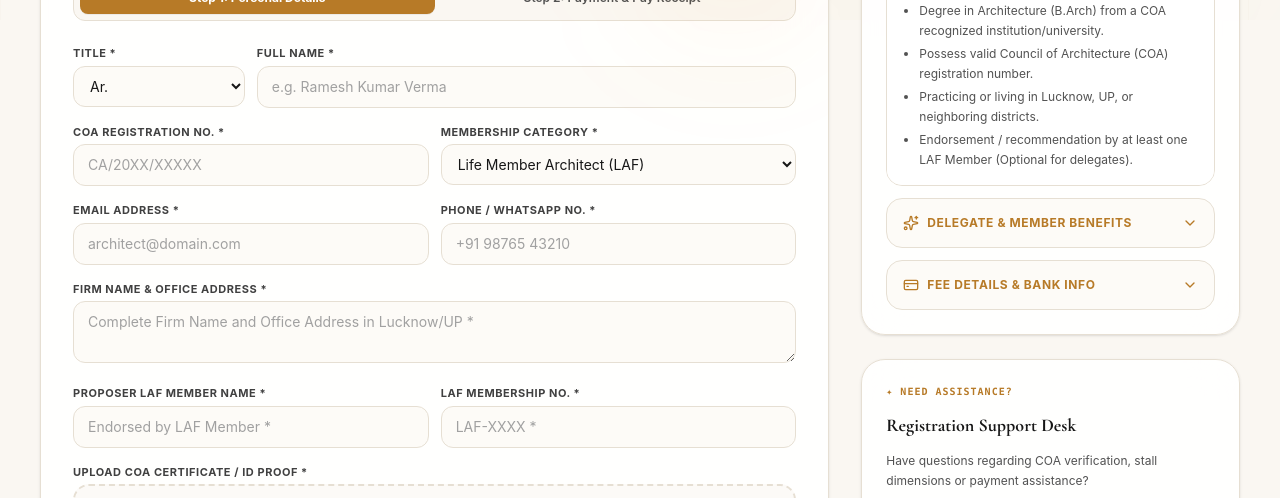
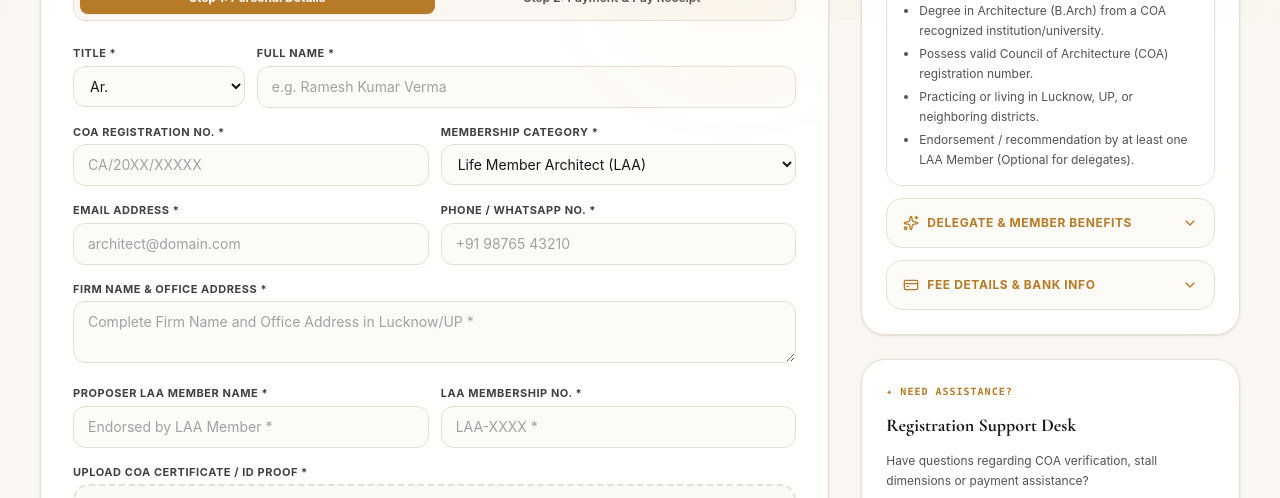
Before and after one commit to shiv-ay007/laa_event_project, a React (Vite) app in the folder LAA-3.0/: page /register in a window 1280 px wide. Shown: the part 780-1278 px from the top of the page. Built offline with nearby package versions, Linux system fonts and the light colour scheme.

Commit message:
update form 1244

```diff
--- a/LAA-3.0/src/pages/RegistrationPage.jsx
+++ b/LAA-3.0/src/pages/RegistrationPage.jsx
@@ -164,8 +164,8 @@ const RegistrationPage = () => {
     }
     if (!archData.phone?.trim()) errors.phone = 'Phone / WhatsApp No. is required';
     if (!archData.officeAddress?.trim()) errors.officeAddress = 'Firm Name & Office Address is required';
-    if (!archData.proposerName?.trim()) errors.proposerName = 'Proposer LAF Member Name is required';
-    if (!archData.laaNumber?.trim()) errors.laaNumber = 'LAF Membership No. is required';
+    if (!archData.proposerName?.trim()) errors.proposerName = 'Proposer LAA Member Name is required';
+    if (!archData.laaNumber?.trim()) errors.laaNumber = 'LAA Membership No. is required';
     if (!archCoaFile) errors.archCoaFile = 'Please upload COA Certificate / ID Proof';
 
     setArchErrors(errors);
@@ -210,8 +210,8 @@ const RegistrationPage = () => {
     }
     if (!engData.phone?.trim()) errors.phone = 'Phone / WhatsApp No. is required';
     if (!engData.officeAddress?.trim()) errors.officeAddress = 'Firm Name & Office Address is required';
-    if (!engData.proposerName?.trim()) errors.proposerName = 'Proposer LAF Member Name is required';
-    if (!engData.laaNumber?.trim()) errors.laaNumber = 'LAF Membership No. is required';
+    if (!engData.proposerName?.trim()) errors.proposerName = 'Proposer LAA Member Name is required';
+    if (!engData.laaNumber?.trim()) errors.laaNumber = 'LAA Membership No. is required';
     if (!engCertFile) errors.engCertFile = 'Please upload Engineering / Consultant Certificate / ID Proof';
 
     setEngErrors(errors);
@@ -585,7 +585,7 @@ const RegistrationPage = () => {
                               onChange={handleArchInputChange}
                               className="w-full bg-[#FDFBF7] border border-[#E6DFD3] focus:border-[#B77A27] focus:bg-white rounded-xl px-3 py-2.5 text-xs sm:text-sm text-[#171717] focus:outline-none focus:ring-2 focus:ring-[#B77A27]/20 transition-all"
                             >
-                              <option value="Life Member Architect">Life Member Architect (LAF)</option>
+                              <option value="Life Member Architect">Life Member Architect (LAA)</option>
                               <option value="Executive Member">Executive Member</option>
                               <option value="Associate Architect">Associate Architect Delegate</option>
                               <option value="Student Architect">Student / Emerging Architect</option>
@@ -656,17 +656,17 @@ const RegistrationPage = () => {
                           )}
                         </div>
 
-                        {/* Proposer Name & LAF Number */}
+                        {/* Proposer Name & LAA Number */}
                         <div className="grid sm:grid-cols-2 gap-3">
                           <div>
                             <label className="block text-[11px] uppercase tracking-wider font-bold text-neutral-700 mb-1">
-                              Proposer LAF Member Name *
+                              Proposer LAA Member Name *
                             </label>
                             <input
                               type="text"
                               name="proposerName"
                               required
-                              placeholder="Endorsed by LAF Member *"
+                              placeholder="Endorsed by LAA Member *"
                               value={archData.proposerName}
                               onChange={handleArchInputChange}
                               className={`w-full bg-[#FDFBF7] border ${
@@ -679,13 +679,13 @@ const RegistrationPage = () => {
                           </div>
                           <div>
                             <label className="block text-[11px] uppercase tracking-wider font-bold text-neutral-700 mb-1">
-                              LAF Membership No. *
+                              LAA Membership No. *
                             </label>
                             <input
                               type="text"
                               name="laaNumber"
                               required
-                              placeholder="LAF-XXXX *"
+                              placeholder="LAA-XXXX *"
                               value={archData.laaNumber}
                               onChange={handleArchInputChange}
                               className={`w-full bg-[#FDFBF7] border ${
@@ -917,7 +917,7 @@ const RegistrationPage = () => {
                         ? 'bg-emerald-50 border-emerald-300 text-emerald-700'
                         : 'bg-[#B77A27]/10 border-[#B77A27]/25 text-[#B77A27]'
                     }`}>
-                      {engData.category === 'LAA Member' ? 'LAF Member • Fee: ₹0' : 'Other than LAF • Fee: ₹2,000'}
+                      {engData.category === 'LAA Member' ? 'LAA Member • Fee: ₹0' : 'Other than LAA • Fee: ₹2,000'}
                     </span>
                   </div>
 
@@ -1046,12 +1046,12 @@ const RegistrationPage = () => {
                               onChange={handleEngInputChange}
                               className="w-full bg-[#FDFBF7] border border-[#E6DFD3] focus:border-[#B77A27] focus:bg-white rounded-xl px-3 py-2.5 text-xs sm:text-sm text-[#171717] font-medium focus:outline-none focus:ring-2 focus:ring-[#B77A27]/20 transition-all"
                             >
-                              <option value="LAA Member">LAF Member (Fees: ₹0)</option>
-                              <option value="Other than LAA">Other than LAF (Fees: ₹2,000 INR)</option>
+                              <option value="LAA Member">LAA Member (Fees: ₹0)</option>
+                              <option value="Other than LAA">Other than LAA (Fees: ₹2,000 INR)</option>
                             </select>
                             <p className="text-[10.5px] mt-1 text-neutral-500">
                               {engData.category === 'LAA Member'
-                                ? '✦ Free entry for verified LAF Members (No registration fee).'
+                                ? '✦ Free entry for verified LAA Members (No registration fee).'
                                 : '✦ Standard delegate pass fee: ₹2,000 INR.'}
                             </p>
                           </div>
@@ -1120,17 +1120,17 @@ const RegistrationPage = () => {
                           )}
                         </div>
 
-                        {/* Proposer Name & LAF Number */}
+                        {/* Proposer Name & LAA Number */}
                         <div className="grid sm:grid-cols-2 gap-3">
                           <div>
                             <label className="block text-[11px] uppercase tracking-wider font-bold text-neutral-700 mb-1">
-                              Proposer LAF Member Name *
+                              Proposer LAA Member Name *
                             </label>
                             <input
                               type="text"
                               name="proposerName"
                               required
-                              placeholder="Endorsed by LAF Member *"
+                              placeholder="Endorsed by LAA Member *"
                               value={engData.proposerName}
                               onChange={handleEngInputChange}
                               className={`w-full bg-[#FDFBF7] border ${
@@ -1143,13 +1143,13 @@ const RegistrationPage = () => {
                           </div>
                           <div>
                             <label className="block text-[11px] uppercase tracking-wider font-bold text-neutral-700 mb-1">
-                              LAF Membership No. *
+                              LAA Membership No. *
                             </label>
                             <input
                               type="text"
                               name="laaNumber"
                               required
-                              placeholder="LAF-XXXX *"
+                              placeholder="LAA-XXXX *"
                               value={engData.laaNumber}
                               onChange={handleEngInputChange}
                               className={`w-full bg-[#FDFBF7] border ${
@@ -1217,13 +1217,13 @@ const RegistrationPage = () => {
                           <div className="p-4 rounded-2xl bg-emerald-50 border border-emerald-200 text-xs text-emerald-900 space-y-2">
                             <div className="flex items-center gap-2 font-bold text-emerald-800 text-sm">
                               <CheckCircle2 className="w-5 h-5 text-emerald-600" />
-                              <span>LAF Member Category — Complimentary Registration</span>
+                              <span>LAA Member Category — Complimentary Registration</span>
                             </div>
                             <p className="text-emerald-800 text-[12px] leading-relaxed">
                               Engineer / Consultant Delegate Fee: <strong className="text-emerald-700 text-base font-bold">₹0 INR (FREE)</strong>
                             </p>
                             <div className="p-3 bg-white rounded-xl border border-emerald-200 text-[11px] text-emerald-800">
-                              ✦ No payment or bank transfer is required for verified LAF Members. You can directly proceed and complete your registration.
+                              ✦ No payment or bank transfer is required for verified LAA Members. You can directly proceed and complete your registration.
                             </div>
                           </div>
                         ) : (
@@ -1233,7 +1233,7 @@ const RegistrationPage = () => {
                               <span>Payment Instructions &amp; Bank Account Details</span>
                             </div>
                             <p className="text-neutral-700 text-[12px] leading-relaxed">
-                              Engineer / Consultant (Other than LAF) Fee: <strong className="text-[#B77A27] text-base font-bold">₹2,000 INR Total</strong>
+                              Engineer / Consultant (Other than LAA) Fee: <strong className="text-[#B77A27] text-base font-bold">₹2,000 INR Total</strong>
                             </p>
                             <div className="grid grid-cols-2 gap-2 text-[10.5px] font-mono bg-white p-2.5 rounded-xl border border-[#E6DFD3] text-neutral-700">
                               <div>Bank: PNB (Punjab National Bank)</div>
@@ -1774,7 +1774,7 @@ const RegistrationPage = () => {
                           <li>Degree in Architecture (B.Arch) from a COA recognized institution/university.</li>
                           <li>Possess valid Council of Architecture (COA) registration number.</li>
                           <li>Practicing or living in Lucknow, UP, or neighboring districts.</li>
-                          <li>Endorsement / recommendation by at least one LAF Member (Optional for delegates).</li>
+                          <li>Endorsement / recommendation by at least one LAA Member (Optional for delegates).</li>
                         </ul>
                       </div>
                     )}
@@ -1799,7 +1799,7 @@ const RegistrationPage = () => {
                           <li>Access to all 3 Days of LAF 3.0 Conclave, Keynotes &amp; Panel Symposiums.</li>
                           <li>Direct networking with 500+ eminent architects, buyers &amp; government dignitaries.</li>
                           <li>Delegate Kit, Certificate of Participation &amp; CPD points.</li>
-                          <li>LAF General Body Meeting (GBM) voting and directory inclusion rights.</li>
+                          <li>LAA General Body Meeting (GBM) voting and directory inclusion rights.</li>
                         </ul>
                       </div>
                     )}
@@ -1822,8 +1822,8 @@ const RegistrationPage = () => {
                       <div className="p-4 text-xs text-neutral-600 space-y-2 border-t border-[#E6DFD3] bg-white leading-relaxed font-mono">
                         <p className="text-[#B77A27] font-bold">Registration &amp; Delegate Fee Details:</p>
                         <p className="text-neutral-700">✦ Architect Life Membership: Rs. 5000/- + 18% GST (Rs. 900) = <span className="text-[#B77A27] font-bold">Rs. 5900/-</span></p>
-                        <p className="text-neutral-700">✦ Engineer / Consultant (LAF Member): <span className="text-emerald-600 font-bold">Rs. 0/- (FREE)</span></p>
-                        <p className="text-neutral-700">✦ Engineer / Consultant (Other than LAF): <span className="text-[#B77A27] font-bold">Rs. 2000/- INR</span></p>
+                        <p className="text-neutral-700">✦ Engineer / Consultant (LAA Member): <span className="text-emerald-600 font-bold">Rs. 0/- (FREE)</span></p>
+                        <p className="text-neutral-700">✦ Engineer / Consultant (Other than LAA): <span className="text-[#B77A27] font-bold">Rs. 2000/- INR</span></p>
                         <hr className="border-[#E6DFD3] my-2" />
                         <p className="text-neutral-600">Name of Bank: Punjab National Bank</p>
                         <p className="text-neutral-600">A/C Name: Lucknow Architects Association</p>
@@ -1911,8 +1911,8 @@ const RegistrationPage = () => {
                 {submittedModal === 'engineer' && (
                   `Your Engineer / Consultant registration details (${
                     engData.category === 'LAA Member'
-                      ? 'LAF Member - Fee: ₹0'
-                      : `Other than LAF - Txn: ${engData.txnId || 'Received'} - Fee: ₹2,000 INR`
+                      ? 'LAA Member - Fee: ₹0'
+                      : `Other than LAA - Txn: ${engData.txnId || 'Received'} - Fee: ₹2,000 INR`
                   }) have been successfully submitted for verification.`
                 )}
                 {submittedModal === 'exhibitor' && (
```
Also changed, not shown: 1 other file (tests, documents, lock files or other folders).
